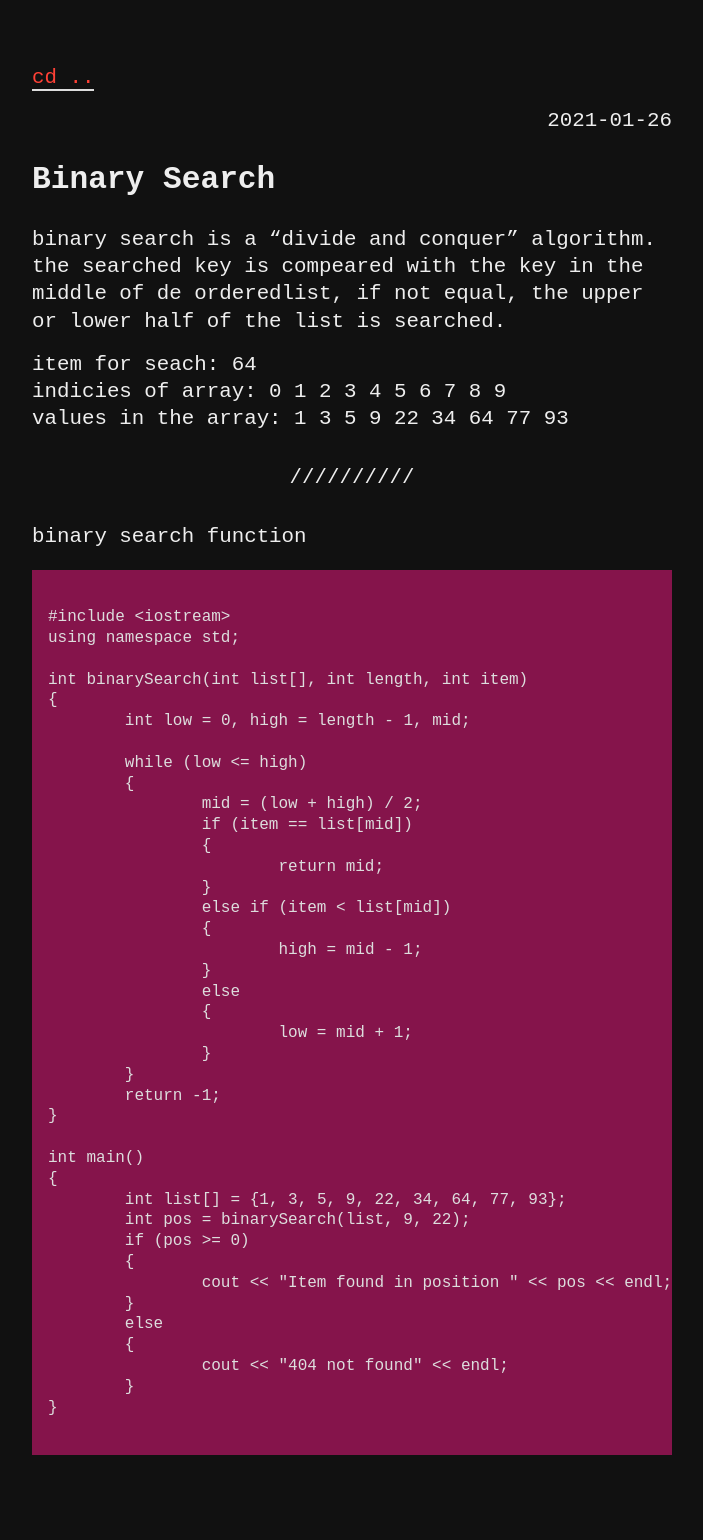
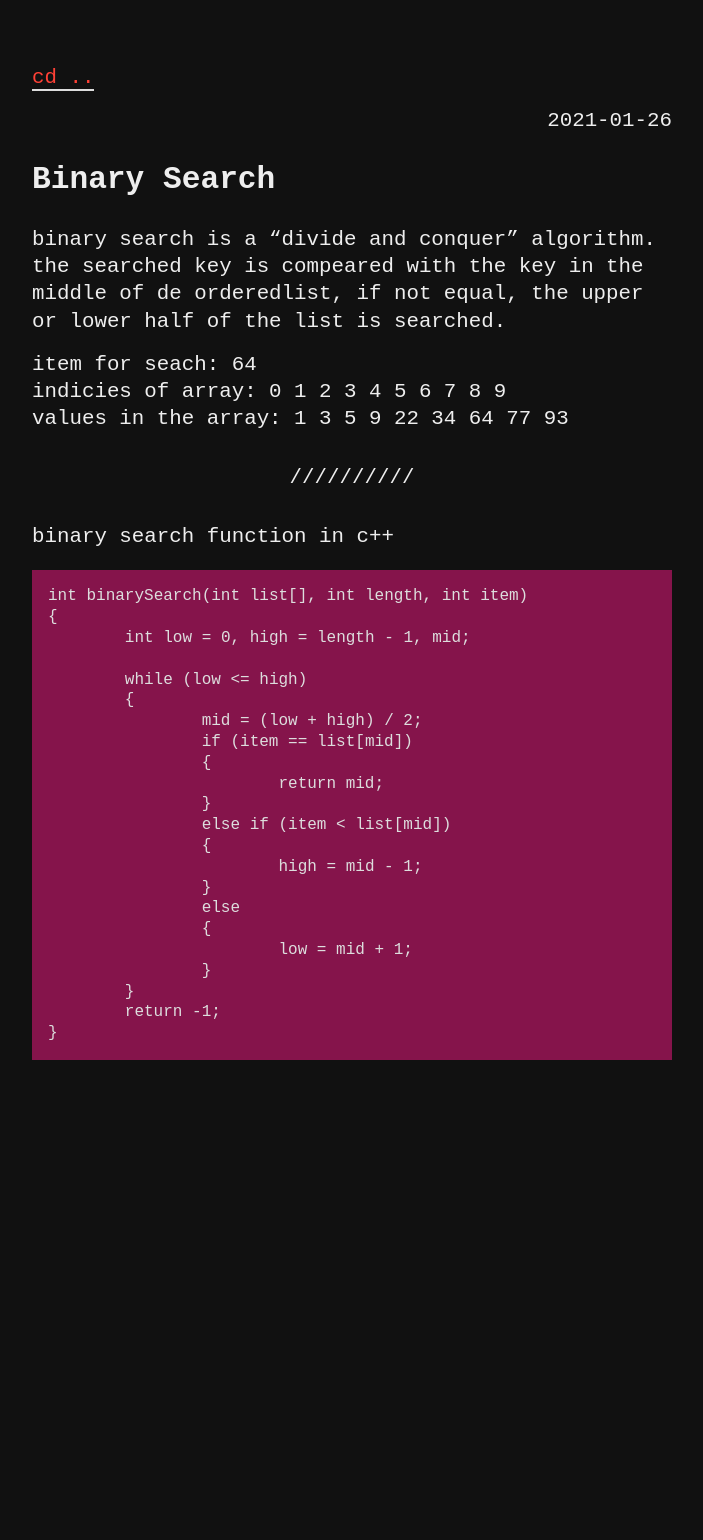
Before and after one commit to obk/obk.github.io, a Jekyll site: the page built from _posts/2021-01-26-binary-search.md, in a window 1280 px wide. Shown: the whole page, without its empty margins (288-991 px from the left). Built offline with Jekyll 4.4.1, drawn with Linux system fonts in a browser that asks for light colours; after the commit the page ends 1145 px from its top, so only the background shows below that.

Commit message:
Update 2021-01-26-binary-search.md

````diff
--- a/_posts/2021-01-26-binary-search.md
+++ b/_posts/2021-01-26-binary-search.md
@@ -9,12 +9,9 @@ indicies of array: 0 1 2 3 4 5 6  7  8  9
 values in the array: 1 3 5 9 22 34 64 77 93
 <hr>
 
-binary search function
+binary search function in c++
+
 ```c++
-
-#include <iostream>
-using namespace std;
-
 int binarySearch(int list[], int length, int item)
 {
 	int low = 0, high = length - 1, mid;
@@ -37,19 +34,4 @@ int binarySearch(int list[], int length, int item)
 	}
 	return -1;
 }
-
-int main()
-{
-	int list[] = {1, 3, 5, 9, 22, 34, 64, 77, 93};
-	int pos = binarySearch(list, 9, 22);
-	if (pos >= 0)
-	{
-		cout << "Item found in position " << pos << endl;
-	}
-	else
-	{
-		cout << "404 not found" << endl;
-	}
-}
-
 ```
````
